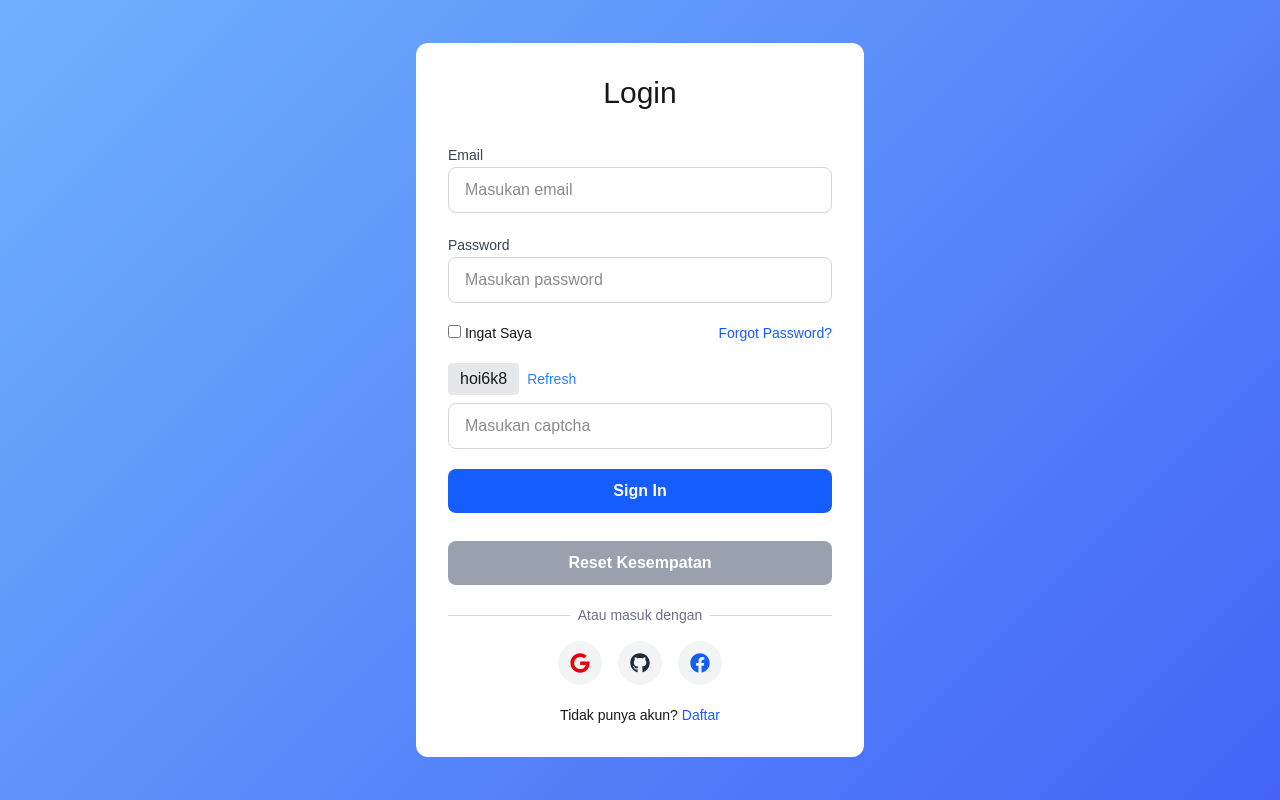
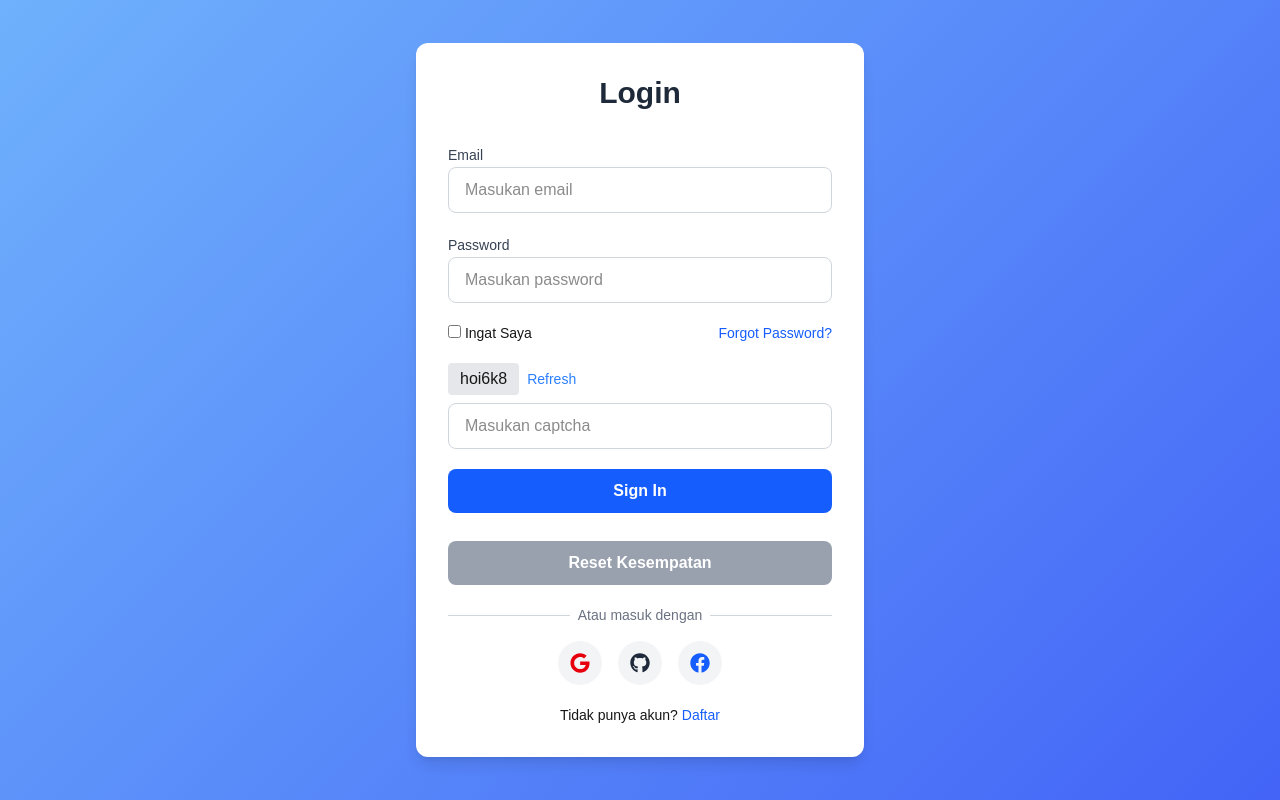
Before and after one commit to mithagresiaharahap241713057-droid/react-hooks-y-xxxx, a Next.js app: page /auth/login in a window 1280 px wide. Built offline with nearby package versions, Linux system fonts and the light colour scheme.

Commit message:
Update AuthFromWrapper.tsx
initial commit

```diff
--- a/src/components/AuthFromWrapper.tsx
+++ b/src/components/AuthFromWrapper.tsx
@@ -1,16 +1,19 @@
 import React, { ReactNode } from 'react';
+
 interface AuthFormWrapperProps {
     title: string;
     children: ReactNode;
 }
-const AuthFromWrapper = ({ title, children }: AuthFormWrapperProps)=> {
+
+const AuthFromWrapper = ({ title, children }: AuthFormWrapperProps) => {
     return (
-    <div className="w-full max-w-md bg-white rounded-xl shadowlg p-8">
-            <h2 className="text-3xl font-cold text-center mb-8 textprimary">
+        <div className="w-full max-w-md bg-white rounded-xl shadow-lg p-8">
+            <h2 className="text-3xl font-bold text-center mb-8 text-gray-800">
                 {title}
             </h2>
             {children}
         </div>
     );
 };
+
 export default AuthFromWrapper;
```
